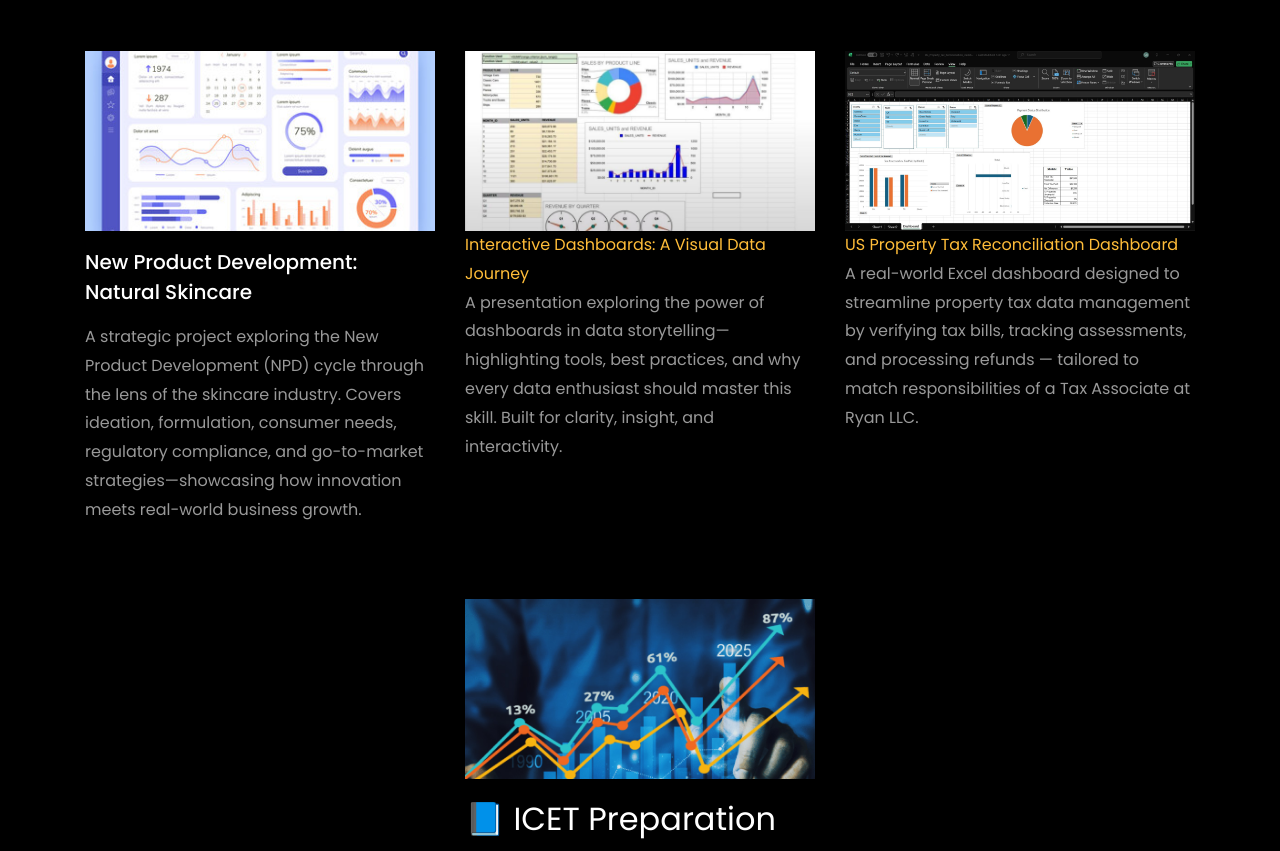
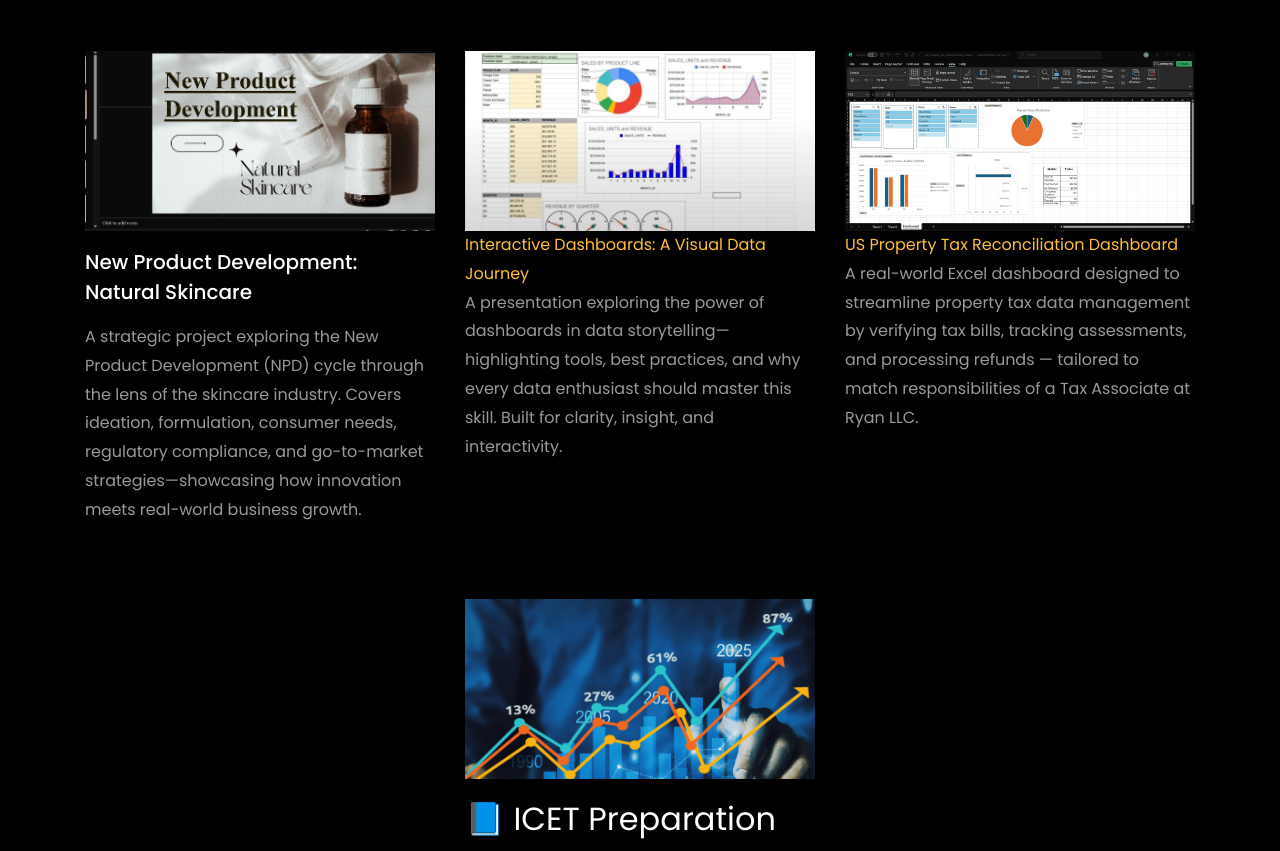
Before and after one commit to Maimoona8047/Maimoonabegum.github.io, a plain HTML site: page index.html in a window 1280 px wide. Shown: the part 4112-4963 px from the top of the page. Drawn offline with Linux system fonts and the light colour scheme; animation ran at ten frames a second; files whose address does not match are found by name.

Commit message:
Update index.html

```diff
--- a/index.html
+++ b/index.html
@@ -450,7 +450,7 @@
           </div>
 			<div class="col-md-4 d-flex ftco-animate">
           	<div class="blog-entry justify-content-end">
-              <a href=" https://1drv.ms/p/c/d9b71ad8c8da5ead/Eb4pPt6u7OJKoUPH16IacAMBVRKNfaozJSsOLDEQhY1mYg?e=LBauk7" class="block-20 zoom-effect" style="background-image: url('images/proj_7.jpg');">
+              <a href=" https://1drv.ms/p/c/d9b71ad8c8da5ead/Eb4pPt6u7OJKoUPH16IacAMBVRKNfaozJSsOLDEQhY1mYg?e=LBauk7" class="block-20 zoom-effect" style="background-image: url('images/proj_8.jpg');">
               </a>
               <div class="text mt-3 float-right d-block">
 
```
